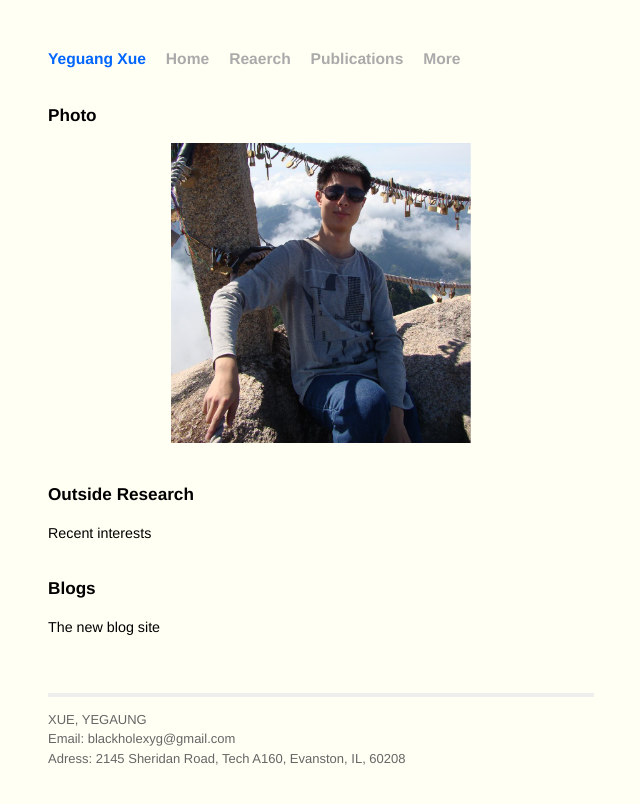
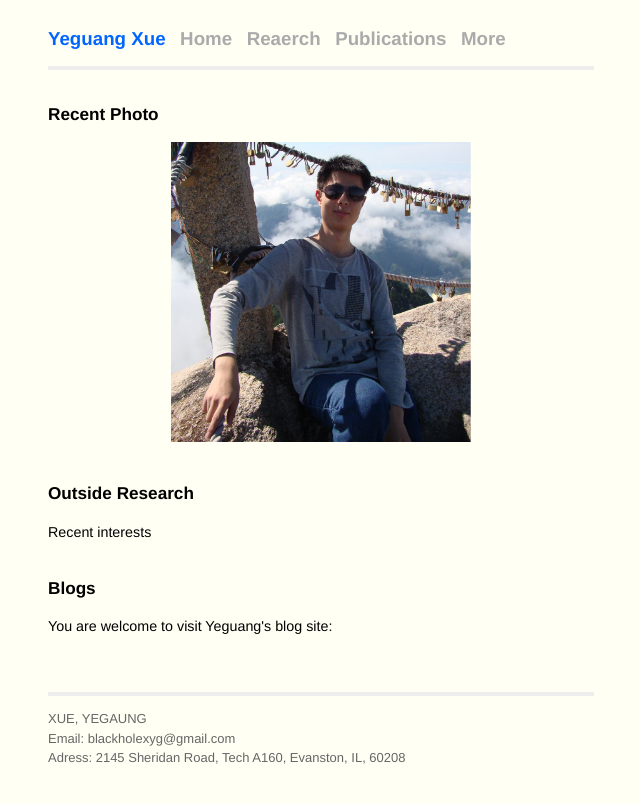
Before and after one commit to yeguang-xue/yeguang-xue.github.io, a Jekyll site: the page built from more.html, in a window 1280 px wide. Shown: the top 804 px of the page, without its empty margins (319-959 px from the left). Built offline with Jekyll 4.4.1, drawn with Linux system fonts in a browser that asks for light colours; Markdown is read by kramdown in place of the engine named in the settings.

Commit message:
redesign of nav bar

```diff
--- a/_layouts/site.html
+++ b/_layouts/site.html
@@ -41,16 +41,16 @@
 
   <h1 class="visually-hidden">Website</h1>
 
-  <head>
+  <header>
     <nav>
-      <h2 class="visually-hidden">Menu List</h1>
-      <span class="name"><a href="/">Yeguang Xue</a></span>
+      <h2 class="visually-hidden">Menu List</h2>
+      <span class="name"><a href-"/">Yeguang Xue</a></span>
       <span class="menu"><a href="/">Home</a></span>
       <span class="menu"><a href="/research.html">Reaerch</a></span>
       <span class="menu"><a href="/publications.html">Publications</a></span>
       <span class="menu"><a href="/more.html">More</a></span>
     </nav>
-  </head>
+  </header>
 
   <main>
 
--- a/css/newscreen.css
+++ b/css/newscreen.css
@@ -26,12 +26,25 @@ a:visited {
 /*       Navigation Bar       */
 /******************************/
 
+header {
+  font-size: 120%;
+  margin-top: 2em;
+  margin-bottom: 1em;
+  line-height: 1em;
+  border-bottom: 4px solid #eee;
+}
+
+header h1 {
+  font-size: 140%;
+  margin-bottom: 1em;
+  margin-top: 2em;
+}
+
 nav {
   font-size: 120%;
   text-align: justify;
-  margin-top: 3em;
-  margin-bottom: 2em;
-  line-height: 1.5em;
+  margin-top: 1em;
+  margin-bottom: 1em;
 }
 
 nav span.name{
@@ -48,7 +61,7 @@ nav span.name a:hover{
 
 nav span.menu{
   font-weight: bold;
-  margin-left: 1em;
+  margin-left: 0.5em;
 }
 
 nav span.menu a{
--- a/index.html
+++ b/index.html
@@ -16,7 +16,9 @@ title: Yeguang Xue Home Page
     <li> Multi-scale modeling of advanced materials </li>
   </ul>
   <p>
-    See Yeguang's Curriculum Vitae: [<a target="_blank" href="/cv.html">HTML</a>][PDF]
+    See Yeguang's Curriculum Vitae:
+    [<a target="_blank" href="/cv.html">HTML</a>]
+    [PDF]
   </p>
 </section>
 
--- a/more.html
+++ b/more.html
@@ -5,7 +5,7 @@ title: About
 
 <!-- Main Content -->
 <section>
-  <h2>Photo</h2>
+  <h2>Recent Photo</h2>
   <p style="text-align: center">
     <img src="/images/me-2014.jpg" alt="Yeguang photo" height="300" width="300" />
   </p>
@@ -21,6 +21,6 @@ title: About
 <section>
   <h2>Blogs</h2>
   <p>
-    The new blog site
+    You are welcome to visit Yeguang's blog site:
   </p>
 </section>
```
Also changed, not shown: 1 other file.
